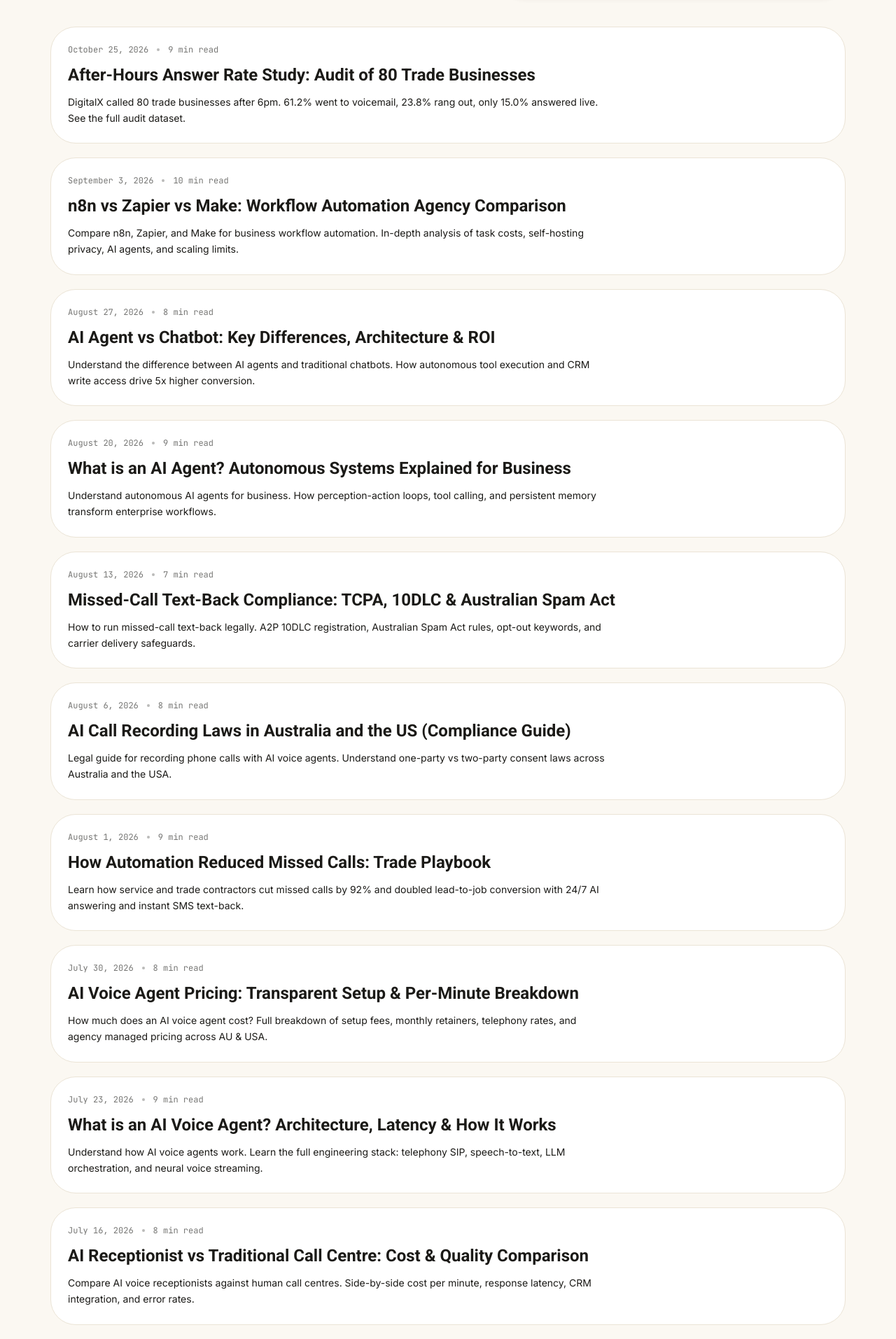
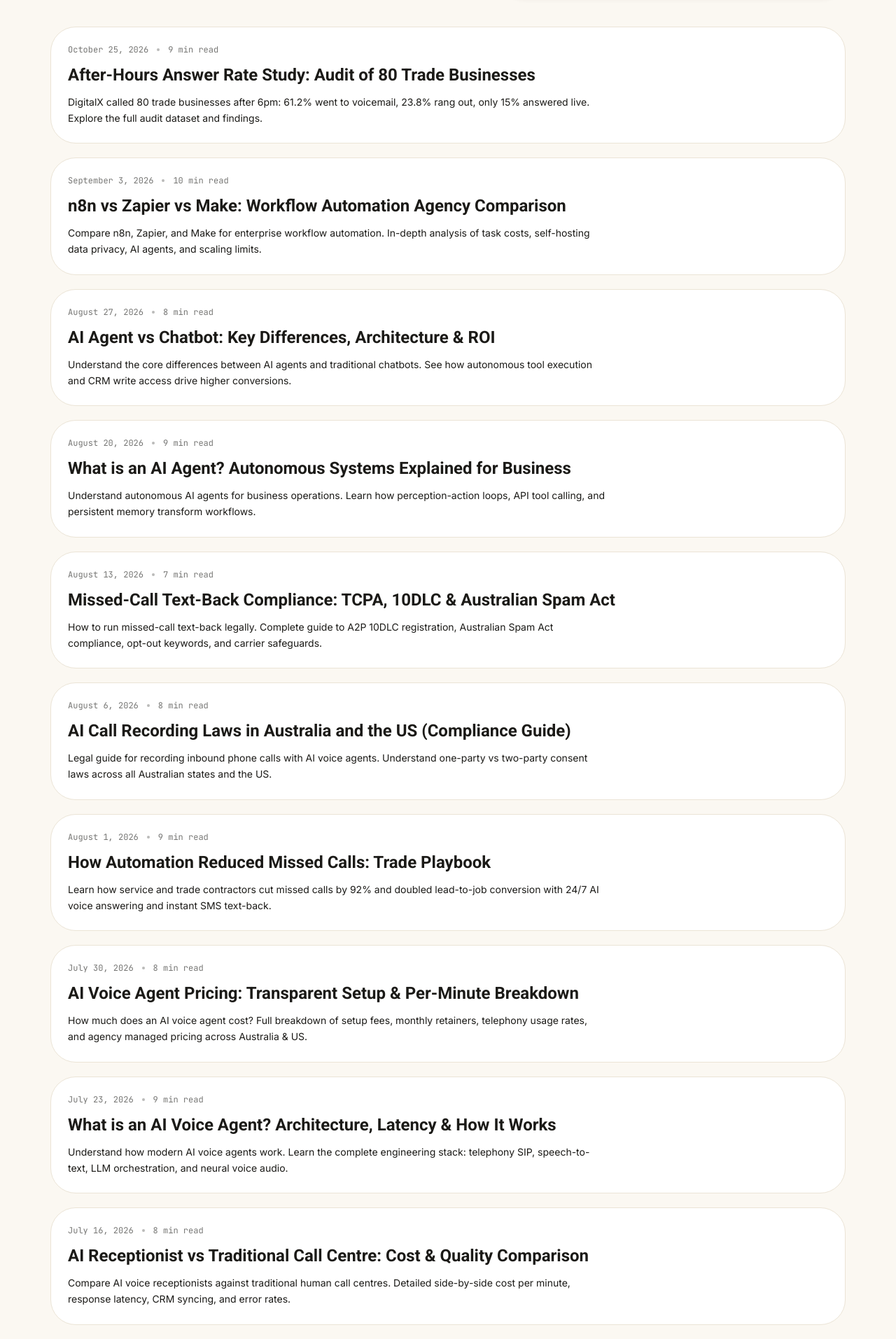
Before and after one commit to ahsan-arch/digitalx-solutions, a Next.js app: page /insights in a window 1280 px wide. Shown: the part 500-2413 px from the top of the page at 70% size. Built offline with nearby package versions, Linux system fonts and the light colour scheme; no server answers.

Commit message:
fix(seo): resolve Bing SEO audit - add image alts, expand integration & insight meta descriptions to 150-160 chars

```diff
--- a/src/components/ui/project-card.tsx
+++ b/src/components/ui/project-card.tsx
@@ -114,7 +114,7 @@ export function ProjectCard({ project }: ProjectCardProps) {
                     <span className="inline-flex h-4 w-4 shrink-0 items-center justify-center">
                       <Image
                         src={logo}
-                        alt=""
+                        alt={`${tool} logo`}
                         width={16}
                         height={16}
                         className="h-4 w-4 object-contain"
--- a/src/data/insights-articles.ts
+++ b/src/data/insights-articles.ts
@@ -34,7 +34,7 @@ export const articlesData: Record<string, ArticleRecord> = {
     "after-hours-answer-rate-study": {
         title: "After-Hours Answer Rate Study: Audit of 80 Trade Businesses",
         metaTitle: "Trade After-Hours Call Study (80 Businesses)",
-        description: "DigitalX called 80 trade businesses after 6pm. 61.2% went to voicemail, 23.8% rang out, only 15.0% answered live. See the full audit dataset.",
+        description: "DigitalX called 80 trade businesses after 6pm: 61.2% went to voicemail, 23.8% rang out, only 15% answered live. Explore the full audit dataset and findings.",
         date: "2026-10-25",
         dateModified: "2026-10-25",
         authorKey: "ahsan",
@@ -154,7 +154,7 @@ Implementation takes 7 to 14 days. Review our [AI Receptionist for Plumbers & Tr
     "how-much-does-a-missed-call-cost-a-business": {
         title: "How Much Does a Missed Call Cost a Service Business?",
         metaTitle: "Cost of Missed Calls for Service Businesses",
-        description: "Calculate the true cost of missed calls. See the math on lost revenue, customer acquisition waste, and how automated text-back recovers thousands.",
+        description: "Calculate the true financial cost of missed calls. See the math on lost revenue, ad spend waste, and how automated missed-call text-back recovers thousands.",
         date: "2026-07-02",
         dateModified: "2026-10-24",
         authorKey: "ahsan",
@@ -178,7 +178,7 @@ Implementation takes 7 to 14 days. Review our [AI Receptionist for Plumbers & Tr
     "ai-receptionist-vs-call-centre": {
         title: "AI Receptionist vs Traditional Call Centre: Cost & Quality Comparison",
         metaTitle: "AI Receptionist vs Call Centre: Comparison Guide",
-        description: "Compare AI voice receptionists against human call centres. Side-by-side cost per minute, response latency, CRM integration, and error rates.",
+        description: "Compare AI voice receptionists against traditional human call centres. Detailed side-by-side cost per minute, response latency, CRM syncing, and error rates.",
         date: "2026-07-16",
         dateModified: "2026-10-25",
         authorKey: "ahsan",
@@ -278,7 +278,7 @@ Turnkey implementation takes between 5 and 14 business days, including phone car
     "what-is-an-ai-voice-agent": {
         title: "What is an AI Voice Agent? Architecture, Latency & How It Works",
         metaTitle: "What is an AI Voice Agent? Guide",
-        description: "Understand how AI voice agents work. Learn the full engineering stack: telephony SIP, speech-to-text, LLM orchestration, and neural voice streaming.",
+        description: "Understand how modern AI voice agents work. Learn the complete engineering stack: telephony SIP, speech-to-text, LLM orchestration, and neural voice audio.",
         date: "2026-07-23",
         dateModified: "2026-10-24",
         authorKey: "ahsan",
@@ -290,7 +290,7 @@ Turnkey implementation takes between 5 and 14 business days, including phone car
     "ai-voice-agent-pricing": {
         title: "AI Voice Agent Pricing: Transparent Setup & Per-Minute Breakdown",
         metaTitle: "AI Voice Agent Pricing: Cost Breakdown (2026)",
-        description: "How much does an AI voice agent cost? Full breakdown of setup fees, monthly retainers, telephony rates, and agency managed pricing across AU & USA.",
+        description: "How much does an AI voice agent cost? Full breakdown of setup fees, monthly retainers, telephony usage rates, and agency managed pricing across Australia & US.",
         date: "2026-07-30",
         dateModified: "2026-10-24",
         authorKey: "ahsan",
@@ -302,7 +302,7 @@ Turnkey implementation takes between 5 and 14 business days, including phone car
     "ai-call-recording-laws-australia-us": {
         title: "AI Call Recording Laws in Australia and the US (Compliance Guide)",
         metaTitle: "AI Call Recording Laws: Australia & US Guide",
-        description: "Legal guide for recording phone calls with AI voice agents. Understand one-party vs two-party consent laws across Australia and the USA.",
+        description: "Legal guide for recording inbound phone calls with AI voice agents. Understand one-party vs two-party consent laws across all Australian states and the US.",
         date: "2026-08-06",
         dateModified: "2026-10-24",
         authorKey: "ahsan",
@@ -314,7 +314,7 @@ Turnkey implementation takes between 5 and 14 business days, including phone car
     "missed-call-text-back-compliance": {
         title: "Missed-Call Text-Back Compliance: TCPA, 10DLC & Australian Spam Act",
         metaTitle: "Missed-Call Text-Back Compliance",
-        description: "How to run missed-call text-back legally. A2P 10DLC registration, Australian Spam Act rules, opt-out keywords, and carrier delivery safeguards.",
+        description: "How to run missed-call text-back legally. Complete guide to A2P 10DLC registration, Australian Spam Act compliance, opt-out keywords, and carrier safeguards.",
         date: "2026-08-13",
         dateModified: "2026-10-24",
         authorKey: "ahsan",
@@ -326,7 +326,7 @@ Turnkey implementation takes between 5 and 14 business days, including phone car
     "what-is-an-ai-agent": {
         title: "What is an AI Agent? Autonomous Systems Explained for Business",
         metaTitle: "What is an AI Agent? Autonomous Business Systems",
-        description: "Understand autonomous AI agents for business. How perception-action loops, tool calling, and persistent memory transform enterprise workflows.",
+        description: "Understand autonomous AI agents for business operations. Learn how perception-action loops, API tool calling, and persistent memory transform workflows.",
         date: "2026-08-20",
         dateModified: "2026-10-24",
         authorKey: "ahsan",
@@ -338,7 +338,7 @@ Turnkey implementation takes between 5 and 14 business days, including phone car
     "ai-agent-vs-chatbot": {
         title: "AI Agent vs Chatbot: Key Differences, Architecture & ROI",
         metaTitle: "AI Agent vs Chatbot: Key Differences & ROI",
-        description: "Understand the difference between AI agents and traditional chatbots. How autonomous tool execution and CRM write access drive 5x higher conversion.",
+        description: "Understand the core differences between AI agents and traditional chatbots. See how autonomous tool execution and CRM write access drive higher conversions.",
         date: "2026-08-27",
         dateModified: "2026-10-24",
         authorKey: "ahsan",
@@ -350,7 +350,7 @@ Turnkey implementation takes between 5 and 14 business days, including phone car
     "n8n-vs-zapier-vs-make": {
         title: "n8n vs Zapier vs Make: Workflow Automation Agency Comparison",
         metaTitle: "n8n vs Zapier vs Make Comparison",
-        description: "Compare n8n, Zapier, and Make for business workflow automation. In-depth analysis of task costs, self-hosting privacy, AI agents, and scaling limits.",
+        description: "Compare n8n, Zapier, and Make for enterprise workflow automation. In-depth analysis of task costs, self-hosting data privacy, AI agents, and scaling limits.",
         date: "2026-09-03",
         dateModified: "2026-10-25",
         authorKey: "ahsan",
@@ -556,7 +556,7 @@ Learn more on our dedicated [Dental Clinic Automation Playbook](/industries/dent
     "gohighlevel-setup-australia": {
         title: "GoHighLevel Setup Cost and Timeline in Australia",
         metaTitle: "GoHighLevel Setup Cost in Australia",
-        description: "What Australian service businesses pay and how long it takes to set up GoHighLevel for lead capture, automation, and CRM, delivered by a local team.",
+        description: "What Australian service businesses pay and how long it takes to deploy GoHighLevel for lead capture, automation, and CRM, delivered by a certified team.",
         date: "2026-06-04",
         dateModified: "2026-06-04",
         authorKey: "digitalx",
@@ -671,7 +671,7 @@ Explore our dedicated [missed-call text-back service](/solutions/missed-call-tex
     "server-side-tracking-meta-ads": {
         title: "Why Meta Server-Side Tracking (CAPI) is Mandatory for Scale",
         metaTitle: "Meta Server-Side Tracking (CAPI) Guide",
-        description: "Learn why relying solely on the Meta Pixel destroys ROI, and how implementing the Conversions API ensures accurate attribution in a post-iOS14 world.",
+        description: "Learn why relying solely on the browser Meta Pixel destroys ad ROI, and how implementing Conversions API ensures accurate tracking in a post-iOS14 world.",
         date: "2024-03-15",
         dateModified: "2025-12-10",
         authorKey: "ahsan",
@@ -738,7 +738,7 @@ If you're spending more than $3,000/month on Meta Ads, the answer is unequivocal
     "n8n-vs-zapier": {
         title: "n8n vs Zapier in 2026: Complete Comparison for Business Automation",
         metaTitle: "n8n vs Zapier 2026 Comparison",
-        description: "A detailed comparison of n8n and Zapier for business automation. Pricing, features, scalability, and which tool is right for your workflow needs.",
+        description: "A detailed architectural comparison of n8n and Zapier for business automation. Pricing, features, data privacy, and which tool fits your workflow needs.",
         date: "2025-11-20",
         dateModified: "2026-02-15",
         authorKey: "ahsan",
@@ -1212,7 +1212,7 @@ Do not deploy toys on your primary phone line. Test our live streaming voice age
     "how-plumbing-company-recovered-180k-ai-voice": {
         title: "How a Plumbing Contractor Deployed 24/7 AI Voice Dispatch",
         metaTitle: "Plumbing AI Voice Case Study | DigitalX",
-        description: "Case study on how a trade & plumbing contractor deployed 24/7 AI voice dispatch and automated missed-call text-back to recover emergency revenue.",
+        description: "In-depth case study on how a trade and plumbing contractor deployed 24/7 AI voice dispatch and missed-call text-back to recover $180k in emergency revenue.",
         date: "2026-07-01",
         dateModified: "2026-10-25",
         authorKey: "ahsan",
@@ -1314,7 +1314,7 @@ Following system deployment and stabilization:
     "how-automation-reduced-missed-calls": {
         title: "How Automation Reduced Missed Calls: Trade Playbook",
         metaTitle: "How Automation Cuts Missed Calls",
-        description: "Learn how service and trade contractors cut missed calls by 92% and doubled lead-to-job conversion with 24/7 AI answering and instant SMS text-back.",
+        description: "Learn how service and trade contractors cut missed calls by 92% and doubled lead-to-job conversion with 24/7 AI voice answering and instant SMS text-back.",
         date: "2026-08-01",
         dateModified: "2026-10-23",
         authorKey: "ahsan",
```
Also changed, not shown: scripts/submit-urls-bing.mjs (+24 -3 lines), src/data/integrations.ts (+8 -8 lines).
